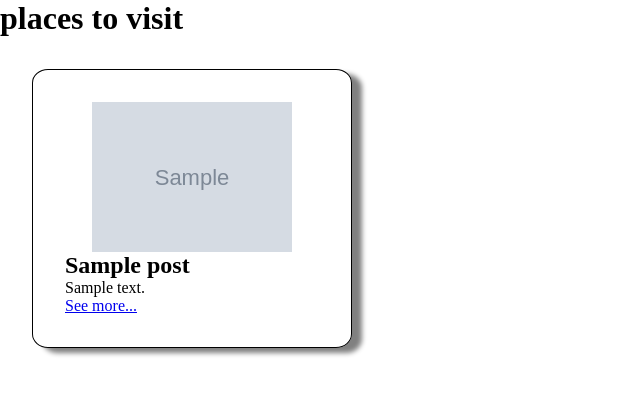
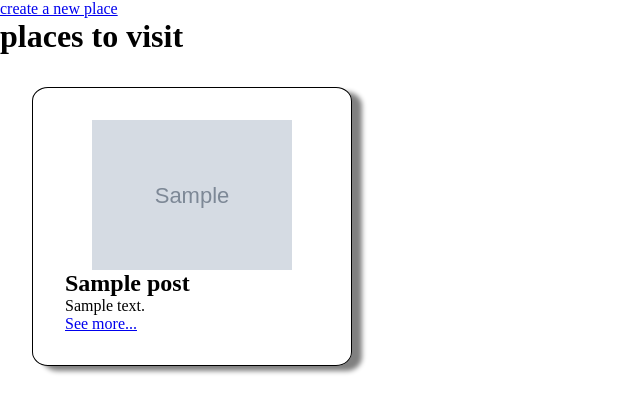
Before and after one commit to So-Mina/Visit-Seoul, a Node server app: page /places in a window 1280 px wide. Shown: the part 18-431 px from the top of the page, without its empty margins (0-640 px from the left). Run offline with Node 20, Linux system fonts and the light colour scheme; the visitor is signed in with stand-in values (Sample User, id 1); tables that the repository leaves empty hold one stand-in row (values such as "Sample post"); grey boxes marked "Sample" are stand-in pictures; some libraries are stand-ins or nearby versions.

Commit message:
isAdmin working

```diff
--- a/middlewares/isAdmin.js
+++ b/middlewares/isAdmin.js
@@ -1,9 +1,9 @@
 function isAdmin(req, res, next) {
-    console.log(req.session.currentUser.userType)
   if (!req.session.currentUser) {
     return res.redirect('/')
   }
-    if(req.session.currentUser.userType === 'admin'){
+  if (req.session.currentUser.userType === 'admin') {
+    res.locals.isAdmin = true; // Set isAdmin to true in res.locals
     next()
   } else {
     res.redirect('/')
--- a/routes/places.routes.js
+++ b/routes/places.routes.js
@@ -7,6 +7,7 @@ const GOOGLE_API_KEY = process.env.GOOGLE_API_KEY
 router.get('/places', async(req, res, next) => {
   try {
     const places = await Place.find()
+    res.locals.isAdmin = req.session.currentUser?.userType === 'admin'; // Set isAdmin to true if the user is an admin
     res.render('places', {
       title : 'Places Page',
       places
@@ -16,6 +17,11 @@ router.get('/places', async(req, res, next) => {
   }
 })
 
+// create a new place
+router.get('/create', isAdmin, (req, res, next) => {
+  res.locals.isAdmin = true;
+  res.render('create');
+});
 
 router.get('/places/:id', async(req, res, next) => {
 
@@ -32,7 +38,6 @@ router.get('/places/:id', async(req, res, next) => {
   }
 })
 
-
 router.get('/places/:id/api', (req, res, next) => {
   console.log(req.params.id)
 	Place.findOne({_id: req.params.id}, (error, place) => {
@@ -44,5 +49,4 @@ router.get('/places/:id/api', (req, res, next) => {
 	});
 	});
 
-
 module.exports = router
--- a/views/layout.hbs
+++ b/views/layout.hbs
@@ -51,8 +51,6 @@
           <i class="fa-solid fa-user-plus"></i> Sign Up
           </a>
         {{/if}}
-
-
     </nav>
 
     {{{body}}}
--- a/views/places.hbs
+++ b/views/places.hbs
@@ -1,4 +1,9 @@
+{{#if isAdmin}}
+  <a href="/create">create a new place</a>
+{{/if}}
+
 <h1> places to visit </h1>
+
 <div class="placesContainer">
     {{#each places}}
         {{> post this}}
```
Lines whose indentation alone changed are shown as unchanged.
